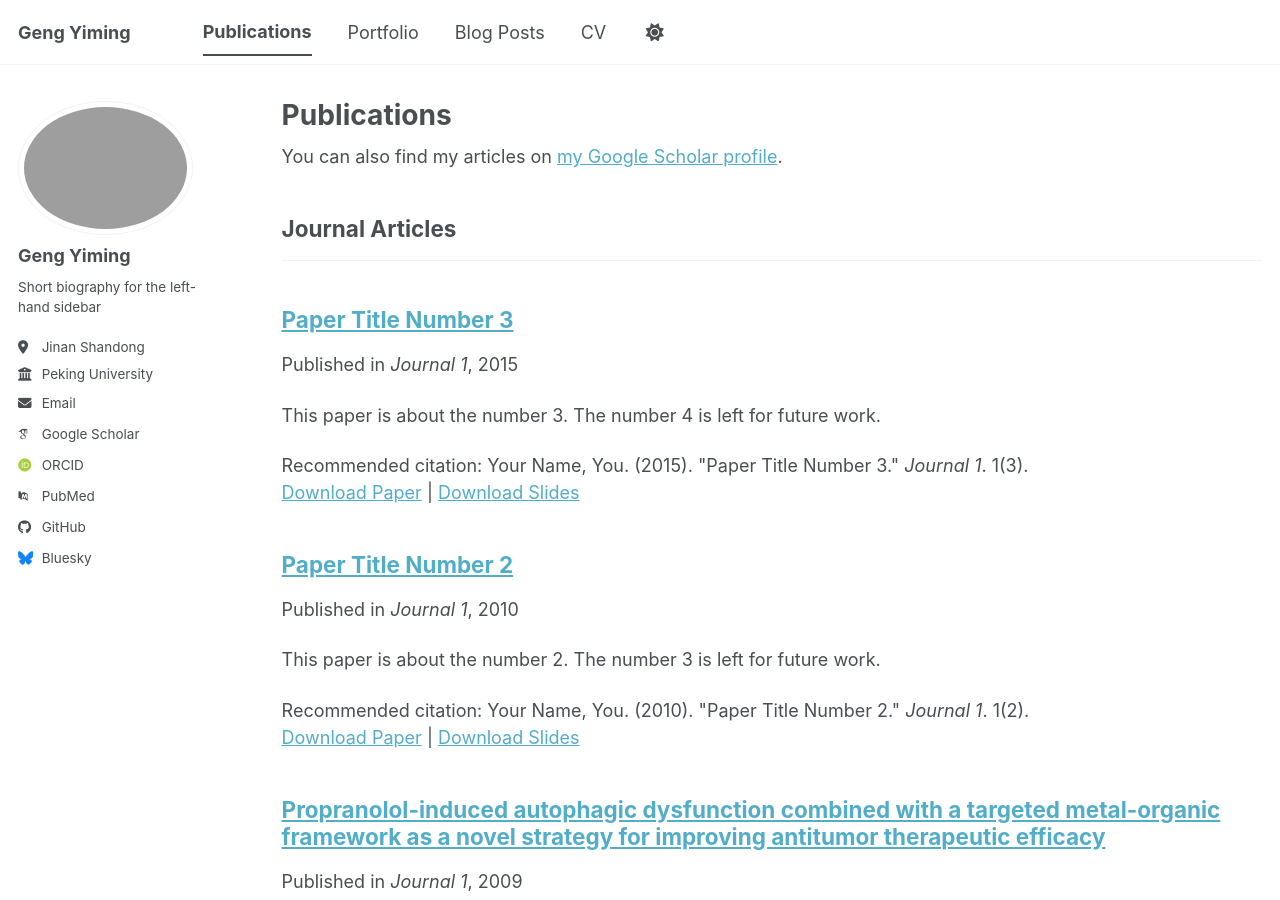
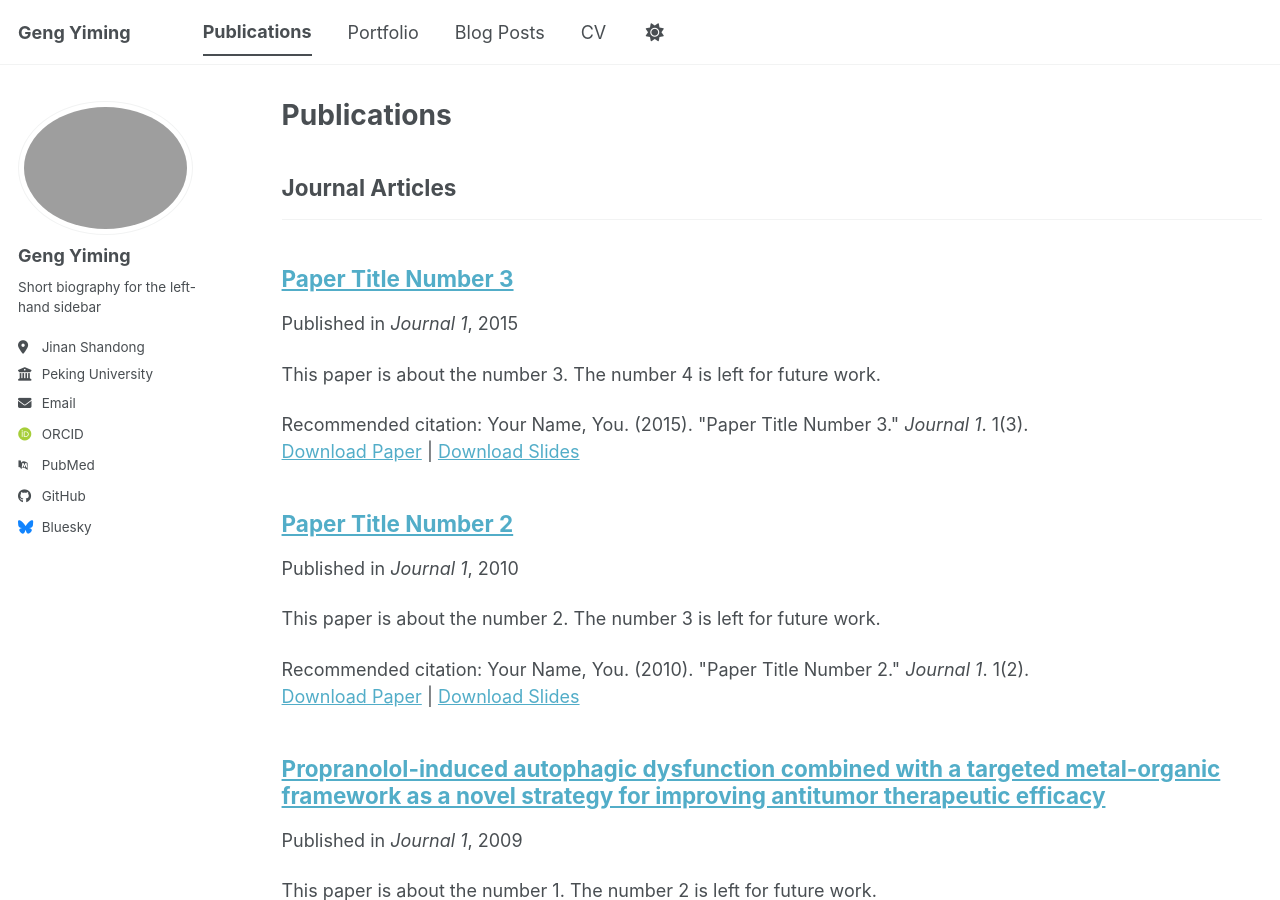
Before and after one commit to GENGYIM/GENGYIM.github.io, a Jekyll site: the page built from _pages/publications.html, in a window 1280 px wide and 900 px high. Built offline with Jekyll 4.4.1, drawn with Linux system fonts in a browser that asks for light colours; some web fonts are replaced; a script bundle is joined from its source files by our own code; library files that are not in the unit come from our copies; some of the changed lines change nothing that is shown.

Commit message:
Update _config.yml

```diff
--- a/_config.yml
+++ b/_config.yml
@@ -35,7 +35,6 @@ author:
   # Academic websites
   academia         : # URL
   arxiv            : # URL - Update with the correct link to your profile
-  googlescholar    : "https://scholar.google.com/citations?user=PS_CX0AAAAAJ"
   inspire-hep      : # URL
   impactstory      : # URL
   orcid            : "https://orcid.org/yourorcidurl"
```
